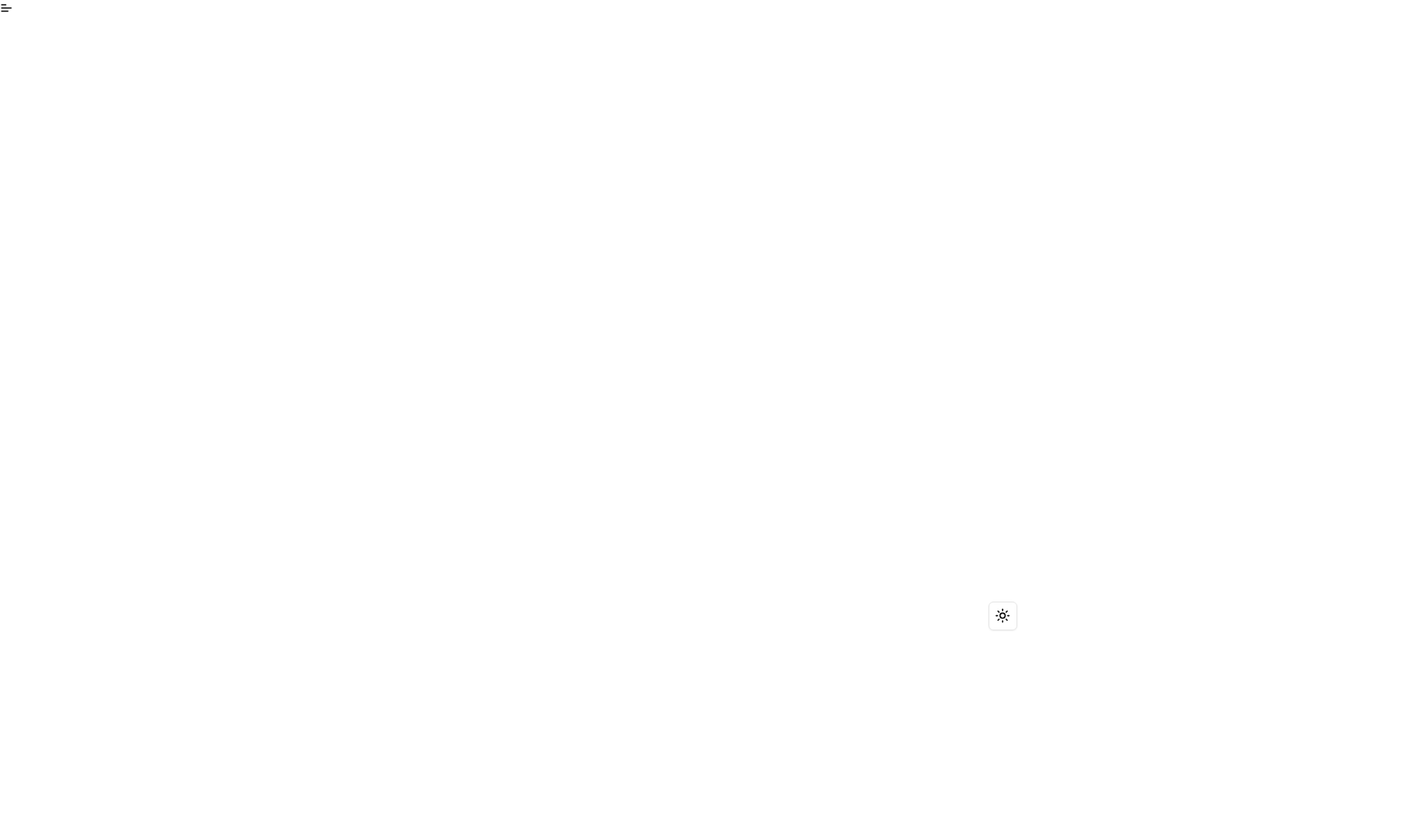
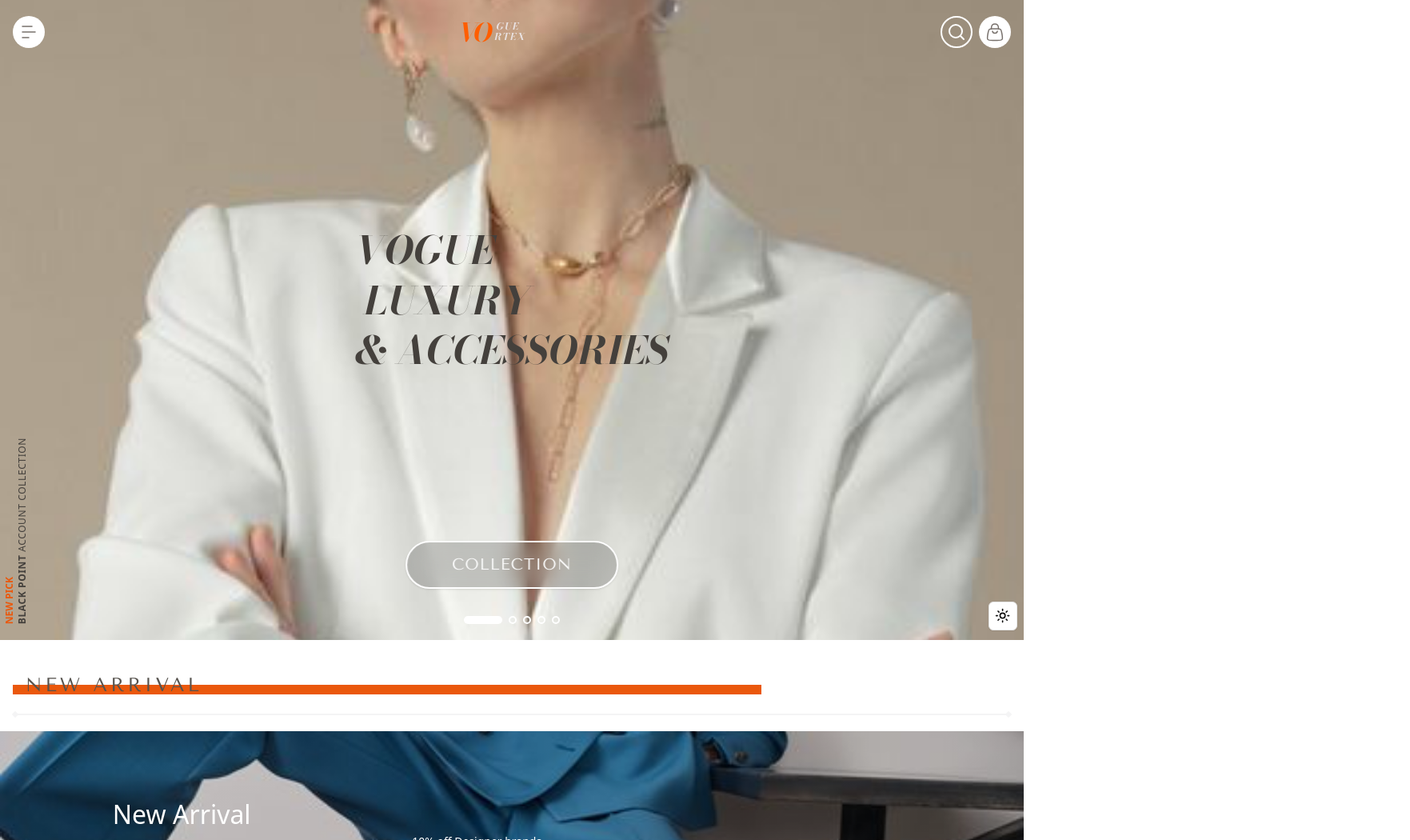
Before and after one commit to Atimscreative/vogue-vortex, a React (Vite) app: page / in a window 1280 px wide. Shown: the top 1050 px of the page at 80% size, 1763 px wide, since content can reach past the window. Before the commit the page ends 800 px from the top, so only its background shows below. Built offline with nearby package versions, Linux system fonts and the light colour scheme.

Commit message:
Homepage WIP

```diff
--- a/package.json
+++ b/package.json
@@ -34,6 +34,8 @@
     "eslint-plugin-react-hooks": "^4.6.2",
     "eslint-plugin-react-refresh": "^0.4.7",
     "postcss": "^8.4.39",
+    "prettier": "^3.3.2",
+    "prettier-plugin-tailwindcss": "^0.6.5",
     "react-router-dom": "^6.24.1",
     "tailwindcss": "^3.4.4",
     "typescript": "^5.2.2",
--- a/src/App.tsx
+++ b/src/App.tsx
@@ -3,6 +3,7 @@ import { ThemeProvider } from "./context/theme-provider";
 import AppLayout from "./layout/AppLayout";
 import Home from "./page/Home";
 import NoPage from "./page/NoPage";
+import "./App.css";
 
 function App() {
   return (
--- a/src/components/MobileNav.tsx
+++ b/src/components/MobileNav.tsx
@@ -1,12 +1,33 @@
 import { CgMenuLeft } from "react-icons/cg";
+import logoDark from "@/assets/logo-dark.svg";
+import logoLight from "@/assets/logo-light.svg";
+import { useTheme } from "@/context/theme-provider";
+import { MenuBar, ShoppingBag } from "@/icons/icons";
+import { Search } from "lucide-react";
 
 const MobileNav = () => {
+  const { theme } = useTheme();
   return (
-    <header className="">
-      <div className="wrapper">
-        <span className="inline-block">
-          <CgMenuLeft />
+    <header className="py-5 absolute top-0 left-0 w-full">
+      <div className="wrapper flex items-center justify-between">
+        <span className="inline-flex justify-center items-center bg-white rounded-full w-10 h-10 dark:border-2 dark:bg-transparent dark:border-white">
+          <MenuBar className="text-stone-500 dark:text-white" />
         </span>
+
+        {theme === "dark" ? (
+          <img src={logoDark} alt="vogue-vortex" />
+        ) : (
+          <img src={logoLight} alt="vogue-vortex" />
+        )}
+
+        <div className="inline-flex gap-2">
+          <span className="inline-flex justify-center items-center border-2  border-white rounded-full w-10 h-10 ">
+            <Search size={24} className="text-white" />
+          </span>
+          <span className="inline-flex justify-center items-center bg-white dark:bg-transparent rounded-full w-10 h-10 dark:border-2  dark:border-white">
+            <ShoppingBag className="text-stone-500 dark:text-white" />
+          </span>
+        </div>
       </div>
     </header>
   );
--- /dev/null
+++ b/src/icons/icons.tsx
@@ -0,0 +1,71 @@
+type Props = {
+  className?: string;
+  size?: number;
+};
+
+export const ShoppingBag = ({ className, size }: Props) => {
+  return (
+    <svg
+      xmlns="http://www.w3.org/2000/svg"
+      viewBox="0 0 24 24"
+      width={size || 24}
+      height={size || 24}
+      color={"#000000"}
+      fill={"none"}
+      className={className}
+    >
+      <path
+        d="M3.06164 15.1933L3.42688 13.1219C3.85856 10.6736 4.0744 9.44952 4.92914 8.72476C5.78389 8 7.01171 8 9.46734 8H14.5327C16.9883 8 18.2161 8 19.0709 8.72476C19.9256 9.44952 20.1414 10.6736 20.5731 13.1219L20.9384 15.1933C21.5357 18.5811 21.8344 20.275 20.9147 21.3875C19.995 22.5 18.2959 22.5 14.8979 22.5H9.1021C5.70406 22.5 4.00504 22.5 3.08533 21.3875C2.16562 20.275 2.4643 18.5811 3.06164 15.1933Z"
+        stroke="currentColor"
+        strokeWidth="1.5"
+      />
+      <path
+        d="M7.5 8L7.66782 5.98618C7.85558 3.73306 9.73907 2 12 2C14.2609 2 16.1444 3.73306 16.3322 5.98618L16.5 8"
+        stroke="currentColor"
+        strokeWidth="1.5"
+      />
+      <path
+        d="M15 11C14.87 12.4131 13.5657 13.5 12 13.5C10.4343 13.5 9.13002 12.4131 9 11"
+        stroke="currentColor"
+        strokeWidth="1.5"
+        strokeLinecap="round"
+      />
+    </svg>
+  );
+};
+
+export const MenuBar: React.FC<Props> = ({ className, size }) => {
+  return (
+    <svg
+      xmlns="http://www.w3.org/2000/svg"
+      viewBox="0 0 24 24"
+      width={size || 24}
+      height={size || 24}
+      className={className}
+      color="#000000"
+      fill="none"
+    >
+      <path
+        d="M4 5L16 5"
+        stroke="currentColor"
+        stroke-width="1.5"
+        stroke-linecap="round"
+        stroke-linejoin="round"
+      />
+      <path
+        d="M4 12L20 12"
+        stroke="currentColor"
+        stroke-width="1.5"
+        stroke-linecap="round"
+        stroke-linejoin="round"
+      />
+      <path
+        d="M4 19L12 19"
+        stroke="currentColor"
+        stroke-width="1.5"
+        stroke-linecap="round"
+        stroke-linejoin="round"
+      />
+    </svg>
+  );
+};
--- a/src/index.css
+++ b/src/index.css
@@ -73,6 +73,15 @@
     @apply border-border;
   }
   body {
-    @apply bg-background text-foreground;
+    @apply bg-background text-foreground overflow-x-clip;
   }
 }
+
+@layer utilities {
+  .vertical-rl {
+    writing-mode: vertical-rl;
+  }
+  .vertical-lr {
+    writing-mode: tb-rl;
+  }
+}
--- a/src/page/Home.tsx
+++ b/src/page/Home.tsx
@@ -1,9 +1,81 @@
 import MobileNav from "@/components/MobileNav";
+import { Button } from "@/components/ui/button";
+import { cn } from "@/lib/utils";
 
 const Home = () => {
   return (
     <>
       <MobileNav />
+      <section className="dark:bg-zinc-900 h-screen bg-[url(./src/assets/hero-light.png)] bg-cover bg-center dark:bg-[url(./src/assets/hero-dark.png)]">
+        <div className="wrapper justify-center items-center flex flex-col h-full">
+          <h1 className="font-bodoni uppercase leading-[130%] -translate-y-6 font-bold text-5xl italic text-stone-700 dark:bg-gradient-to-b dark:from-white bg-clip-text dark:text-transparent relative z-20 dark:to-neutral-400">
+            vogue
+            <br /> <span className="ml-3">luxury</span> <br /> & Accessories
+          </h1>
+
+          <Button className="rounded-full border-2 py-7 absolute bottom-16 left-1/2 -translate-x-1/2 uppercase tracking-wider hover:bg-neutral-900  hover:bg-opacity-20 text-xl px-14 font-tenorsan border-white bg-neutral-900 bg-opacity-20 backdrop-blur-lg dark:text-white">
+            Collection
+          </Button>
+
+          <div className="vertical-lr absolute left-0 bottom-5 rotate-180">
+            <span className="text-orange-600 text-xs font-bold">NEW PICK</span>
+            <p className="text-stone-700 text-xs uppercase tracking-wider dark:text-white -mr-1">
+              <strong>Black point</strong> ACCOUNT Collection
+            </p>
+          </div>
+
+          <div className="inline-flex gap-2 absolute bottom-5 left-1/2 -translate-x-1/2">
+            <span className="inline-block w-12 bg-white h-2.5 rounded-full"></span>
+            <span className="inline-block w-2.5 border-2 border-white h-2.5 rounded-full"></span>
+            <span className="inline-block w-2.5 border-2 border-white h-2.5 rounded-full"></span>{" "}
+            <span className="inline-block w-2.5 border-2 border-white h-2.5 rounded-full"></span>{" "}
+            <span className="inline-block w-2.5 border-2 border-white h-2.5 rounded-full"></span>
+          </div>
+        </div>
+      </section>
+
+      {/* ========= NEW ARRIVALS ========== */}
+      <section className="py-10">
+        <div className="wrapper">
+          {/* SECTION HEADING */}
+          <div className="relative">
+            <h2 className="text-2xl pl-4 dark:text-white font-tenorsan uppercase tracking-[4px] z-[1] relative text-stone-600">
+              New Arrival
+            </h2>
+            <hr className="inline-block absolute bottom-1 left-0 bg-orange-600 w-[75%] h-3 border-0" />
+          </div>
+
+          {/* BORDER DIVIDER */}
+          <div className="border-t-2 border-zinc-100 w-full my-5 mx-auto relative">
+            <span className="w-1.5 h-1.5 inline-block bg-zinc-100 absolute -top-1 rotate-45"></span>
+            <span className="w-1.5 h-1.5 inline-block bg-zinc-100 absolute right-0 -top-1 rotate-45"></span>
+          </div>
+          <div></div>
+        </div>
+
+        <div className="relative mt-3 z-0 bg-[linear-gradient(rgba(0,0,0,0.2),rgba(0,0,0,0.2)),url(./src/assets/new-arrivals.jpg)] bg-cover bg-center py-20">
+          <div className="wrapper">
+            <h3 className="text-white text-[32px] translate-x-[10%]">
+              New Arrival
+            </h3>
+            <p className="text-sm text-white translate-x-[40%]">
+              10% off Designer brands
+            </p>
+          </div>
+
+          <div className="inline-flex gap-1 absolute right-5 bottom-5">
+            {Array.from({ length: 3 }, (_: any, index: number) => (
+              <span
+                key={index}
+                className={cn(
+                  "inline-block w-2.5 bg-white h-2.5 rounded-full",
+                  index > 0 && "bg-opacity-35"
+                )}
+              ></span>
+            ))}
+          </div>
+        </div>
+      </section>
     </>
   );
 };
--- a/tailwind.config.js
+++ b/tailwind.config.js
@@ -1,3 +1,5 @@
+const { url } = require("inspector");
+
 /** @type {import('tailwindcss').Config} */
 module.exports = {
   darkMode: ["class"],
@@ -75,6 +77,11 @@ module.exports = {
         "accordion-down": "accordion-down 0.2s ease-out",
         "accordion-up": "accordion-up 0.2s ease-out",
       },
+
+      backgroundImage: {
+        heroDark: url("./src/assets/hero-dark.png"),
+        heroLight: url("./src/assets/hero-light.png"),
+      },
     },
   },
   plugins: [require("tailwindcss-animate")],
```
Also changed, not shown: 2 other files (tests, documents, lock files or other folders).
